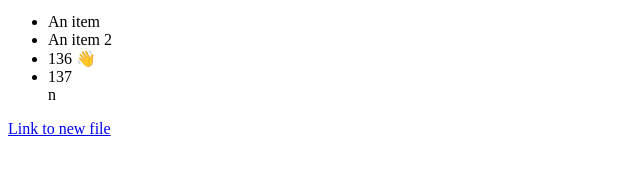
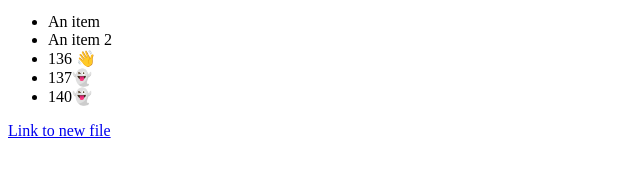
Before and after one commit to clay-gibson/gitflow-github-test, a plain HTML site: page index.html in a window 1280 px wide. Shown: the part 240-414 px from the top of the page, 0-640 px from the left. Drawn offline with Linux system fonts and the light colour scheme.

```diff
--- a/index.html
+++ b/index.html
@@ -17,7 +17,8 @@
             <li>An item</li>
             <li>An item 2</li>
             <li>136 👋</li>
-            <li>137</li>n
+            <li>137👻</li>
+            <li>140👻</li>
         </ul>
 
 
```
